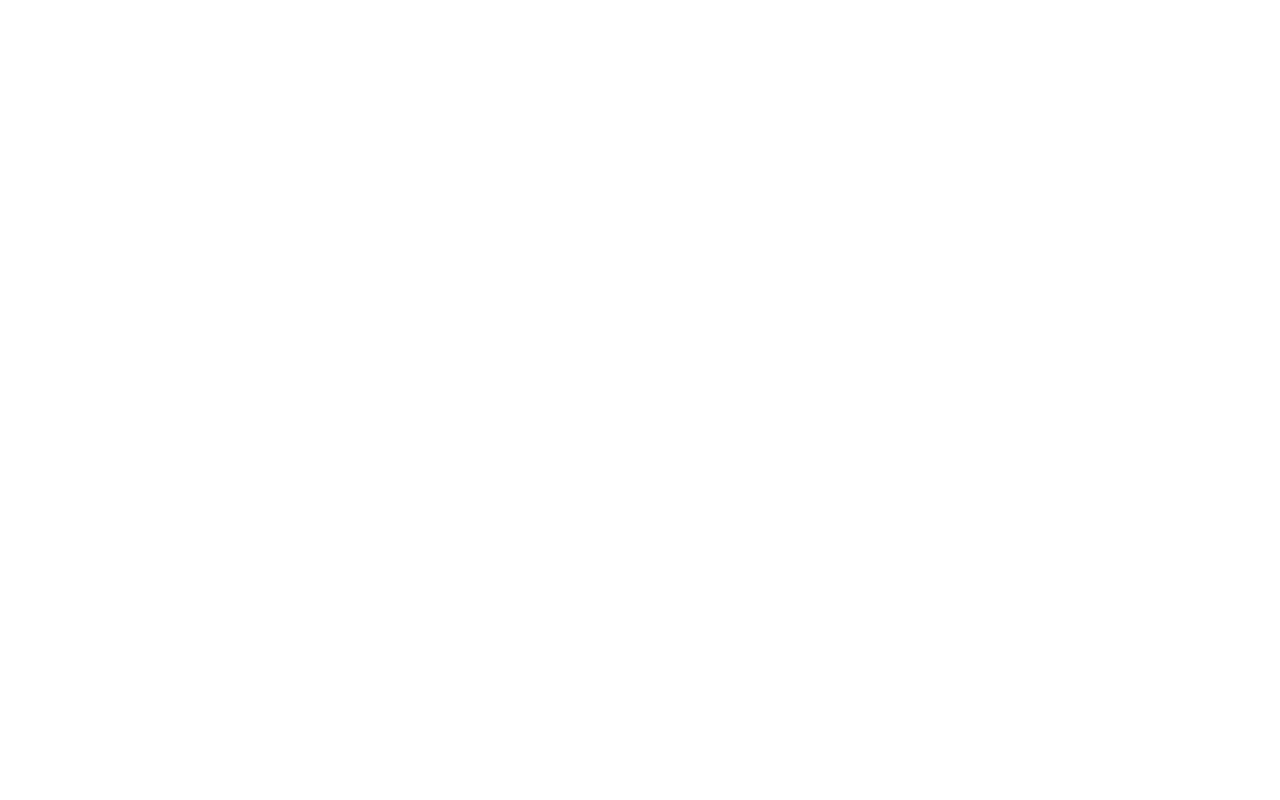
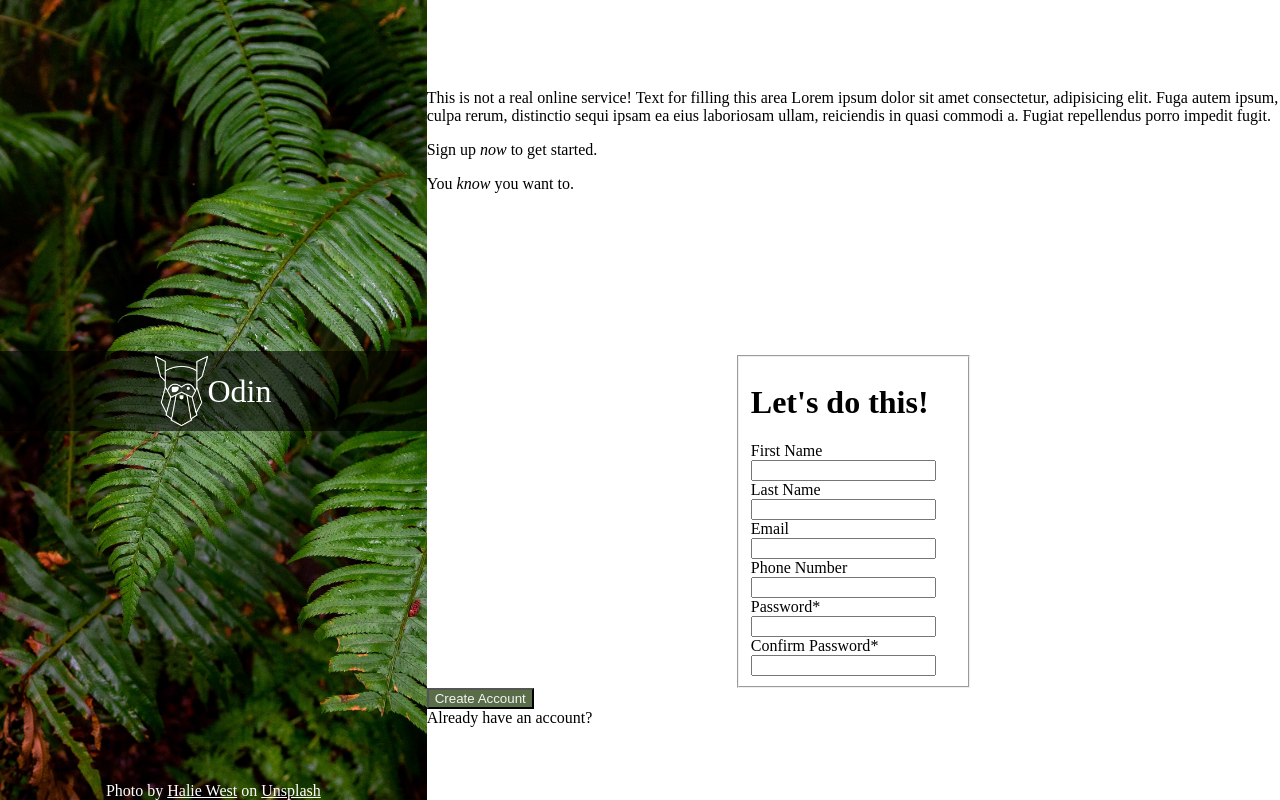
Before and after one commit to mihaib1/sign-up-form, a plain HTML site: page index.html in a window 1280 px wide. Drawn offline with Linux system fonts and the light colour scheme.

Commit message:
Add Odin logo + credit for photo

```diff
--- a/index.html
+++ b/index.html
@@ -4,10 +4,70 @@
     <meta charset="UTF-8">
     <meta http-equiv="X-UA-Compatible" content="IE=edge">
     <meta name="viewport" content="width=device-width, initial-scale=1.0">
-    <link type="stylesheet" href="style.css">
+    <link rel="stylesheet" href="style.css">
     <title>Sign-Up Form</title>
 </head>
 <body>
+    <div id="left-side">
+        <div class="empty"></div>
+        <div class="transparent-black"><img src='odin-lined.png'>Odin</div>
+        <div class="footer">Photo by <a href="https://unsplash.com/photos/25xggax4bSA">Halie West</a> on <a href='unsplash.com'>Unsplash</a></div>
+    </div>
+    <div id="right-side">
+        <div class="upper-text">
+            <p>
+                This is not a real online service! Text for filling this area Lorem ipsum dolor
+                sit amet consectetur, adipisicing elit. Fuga autem ipsum, culpa rerum,
+                distinctio sequi ipsam ea eius laboriosam ullam, reiciendis in quasi commodi a.
+                Fugiat repellendus porro impedit fugit.
+                <p>
+                    Sign up <em>now</em> to get started.
+                </p>
+            </p>
+            <p>
+                You <em>know</em> you want to.
+            </p>
+        </div>
+        <div>
+            <form id='form' action="" method="post">
+                <fieldset>
+                    <h1>Let's do this!</h1>
+                    <div>
+                        <div style="float:left;margin-right:20px;">
+                            <label for="first-name">First Name</label>
+                            <input type="text" name="firstName" id="first-name">
 
+                            <label for="last-name">Last Name</label>
+                            <input type="text" name="lastName" id="last-name">
+                        </div>
+
+                        <div>
+                            <label for="email">Email</label>
+                            <input type="email" name="email" id="email">
+
+                            <label for="phone">Phone Number</label>
+                            <input type="tel" name="phone" id="phone">
+                        </div>
+
+                        <div>
+                            <label for="password">Password<span aria-label="required">*</span></label>
+                            <input type="password" name="password" id="password" required>
+
+                            <label for="confirm-password">Confirm Password<span aria-label="required">*</span></label>
+                            <input type="password" name="confirmPassword" id="confirm-password">
+                        </div>
+                    </div>
+                </fieldset>
+            </form>
+
+            <div>
+                <button type="submit" id="submit" form="form">Create Account</button>
+            </div>
+
+            <div>
+                Already have an account? <a href="google.com">Log in</a>
+            </div>
+        </div>
+    </div>
 </body>
 </html>
--- a/style.css
+++ b/style.css
@@ -0,0 +1,65 @@
+body{
+    display:flex;
+    margin: 0 0;
+}
+
+a{
+    color:white;
+}
+
+#left-side {
+    width:calc(100%/3);
+    height:100vh;
+    display: flex;
+    flex-direction: column;
+    justify-content: space-between;
+    background-image: url('leaf.jpg');
+    background-size:cover;
+    color:white;
+    margin-left:0;
+}
+
+#right-side {
+    width:calc(100% - 100%/3);
+    display:flex;
+    flex-direction: column;
+    justify-content: space-around;
+
+}
+
+.transparent-black{
+    display:flex;
+    justify-content: center;
+    align-items: center;
+    color:white;
+    font-size:xx-large;
+    background: rgba(0,0,0, 0.6);
+    height:80px;
+    text-align:center;
+}
+
+form{
+    display:grid;
+    justify-content: center;
+}
+
+fieldset{
+    display:grid;
+}
+
+.footer{
+    text-align: center;
+}
+
+img{
+    height:70px;
+}
+
+button{
+    background-color: #596D48;
+    color:whitesmoke;
+}
+
+input, label{
+    display:block;
+}
```
Also changed, not shown: leaf.jpg (added), odin-lined.png (added), sign-up-form.png (added).
